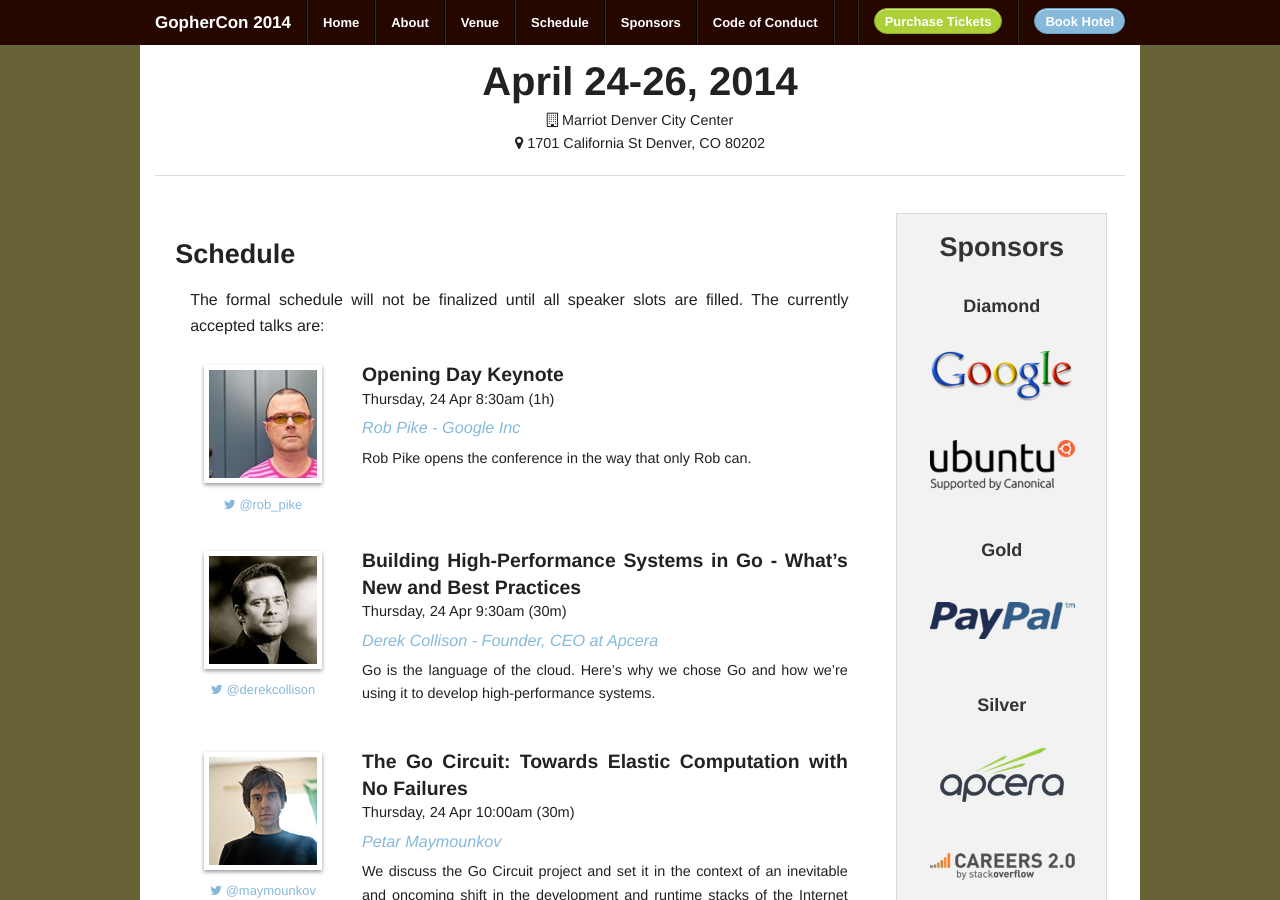
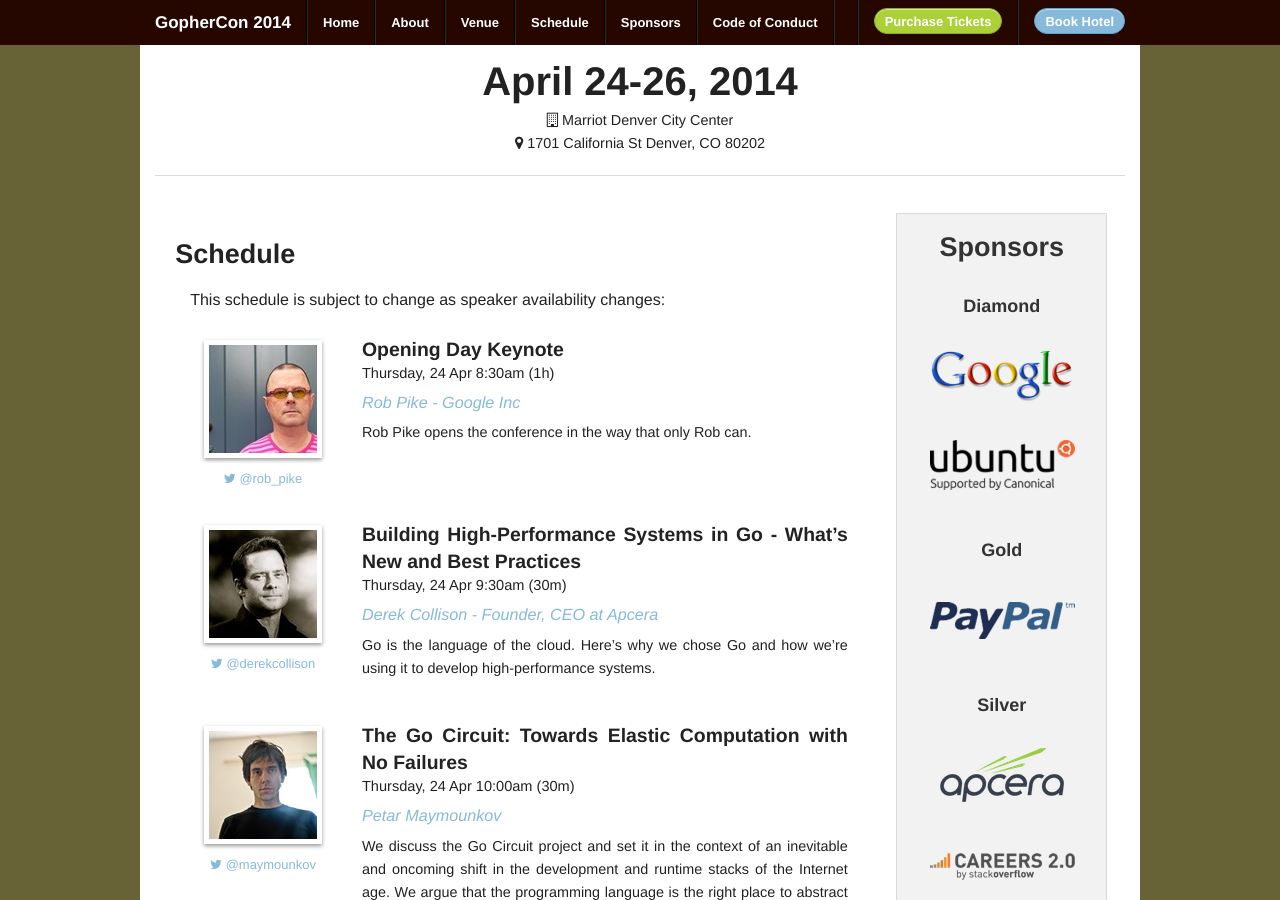
Before and after one commit to gophercon/gophercon.github.io, a Jekyll site: the page built from schedule/index.html, in a window 1280 px wide and 900 px high. Built offline with Jekyll 4.4.1, drawn with Linux system fonts in a browser that asks for light colours; Markdown is read by kramdown in place of the engine named in the settings.

Commit message:
disclaimer

```diff
--- a/schedule/index.html
+++ b/schedule/index.html
@@ -7,7 +7,7 @@
     <div class="row">
       <h3>Schedule</h3>
       <div class="large-12 columns">
-        <p>The formal schedule will not be finalized until all speaker slots are filled. The currently accepted talks are:</p>
+        <p>This schedule is subject to change as speaker availability changes:</p>
       </div>
 
     <!-- Rob Pike -->
```
